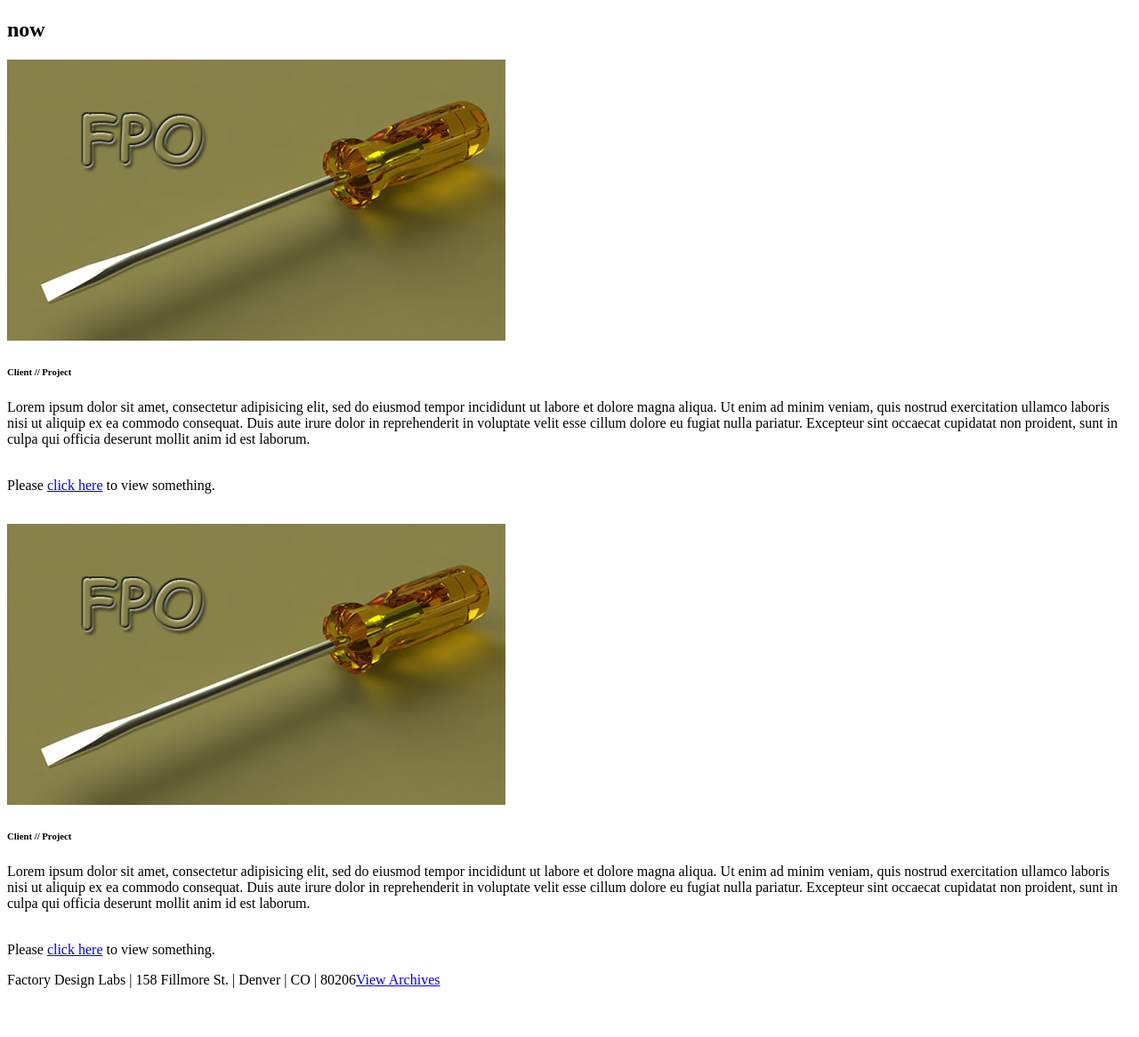
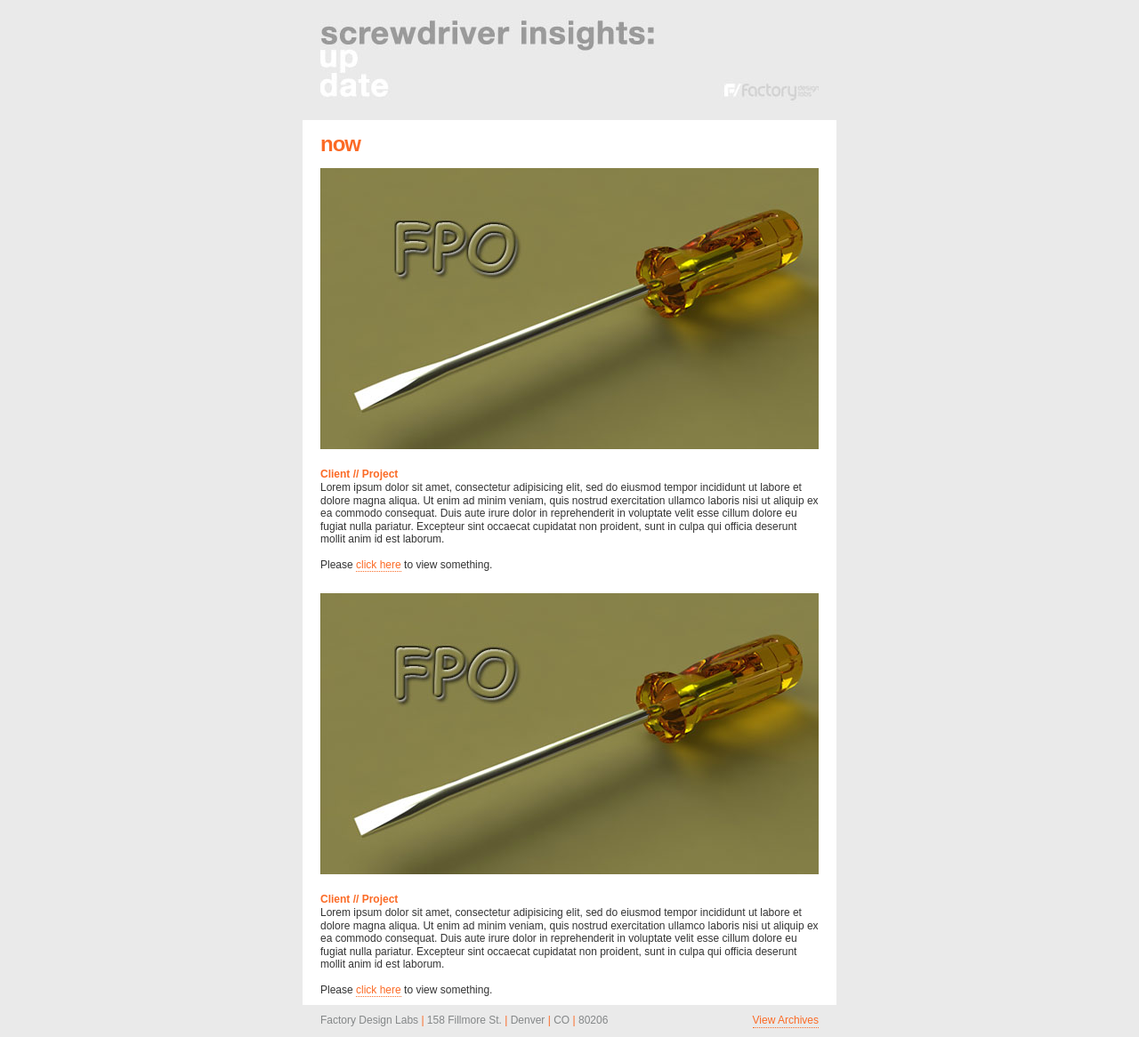
Before and after one commit to factorylabs/screwdriver, a Jekyll site: the page built from _posts/2010-06-01-screwdrivers-may.md, in a window 1280 px wide. Shown: the whole page at 89% size. Built offline with Jekyll 4.4.1, drawn with Linux system fonts in a browser that asks for light colours; Markdown is read by kramdown in place of the engine named in the settings; before the commit the page ends 1119 px from its top, so only the background shows below that.

Commit message:
and more updated linking

```diff
--- a/_layouts/default.html
+++ b/_layouts/default.html
@@ -5,8 +5,8 @@
     <meta content="en-us" http-equiv="Content-Language" />
     <meta content="Happy Times with Factory Design Labs Interactive Service Department" name="description" />
     <meta name="author" content="Factory Design Labs" />
-    <link href="favicon.ico" rel="shortcut icon" type="image/x-icon" />
-    <link href="css/screen.css" rel="stylesheet" type="text/css" media="screen, projection" />
+    <link href="/screwdriver/favicon.ico" rel="shortcut icon" type="image/x-icon" />
+    <link href="/screwdriver/css/screen.css" rel="stylesheet" type="text/css" media="screen, projection" />
     <link rel="alternate" type="application/atom+xml" title="Factory Design Labs" href="http://feeds.feedburner.com/factory-design-labs" />
     <!--[if IE]>
       <script src="http://html5shiv.googlecode.com/svn/trunk/html5.js"></script>
--- a/_posts/2010-06-01-screwdrivers-may.md
+++ b/_posts/2010-06-01-screwdrivers-may.md
@@ -1,10 +1,10 @@
 ---
 layout: post
-footer: <a href="/archive.html">View Archives</a>
+footer: <a href="/screwdriver/archive.html">View Archives</a>
 ---
 ## now ##
 
-![screwdriver](/images/2010-06-01/fpo.jpg)
+![screwdriver](/screwdriver/images/2010-06-01/fpo.jpg)
 
 ###### Client // Project ######
 
@@ -14,7 +14,7 @@ Lorem ipsum dolor sit amet, consectetur adipisicing elit, sed do eiusmod tempor
 Please [click here](http://www.google.com/) to view something.
 
 &nbsp;
-![screwdriver](/images/2010-06-01/fpo.jpg)
+![screwdriver](/screwdriver/images/2010-06-01/fpo.jpg)
 
 ###### Client // Project ######
 
--- a/archive.html
+++ b/archive.html
@@ -2,7 +2,7 @@
 layout: default
 title: Archives
 location: Archives
-footer: <a href="/">Home</a>
+footer: <a href="/screwdriver">Home</a>
 ---
 <ul>
   {% for post in site.posts limit:10 %}
--- a/index.html
+++ b/index.html
@@ -2,7 +2,7 @@
 layout: default
 title: May
 location: May
-footer: <a href="/archive.html">View Archives</a>
+footer: <a href="/screwdriver/archive.html">View Archives</a>
 ---
 {% for post in site.posts limit:1 %}
 {{ post.content }}
```
